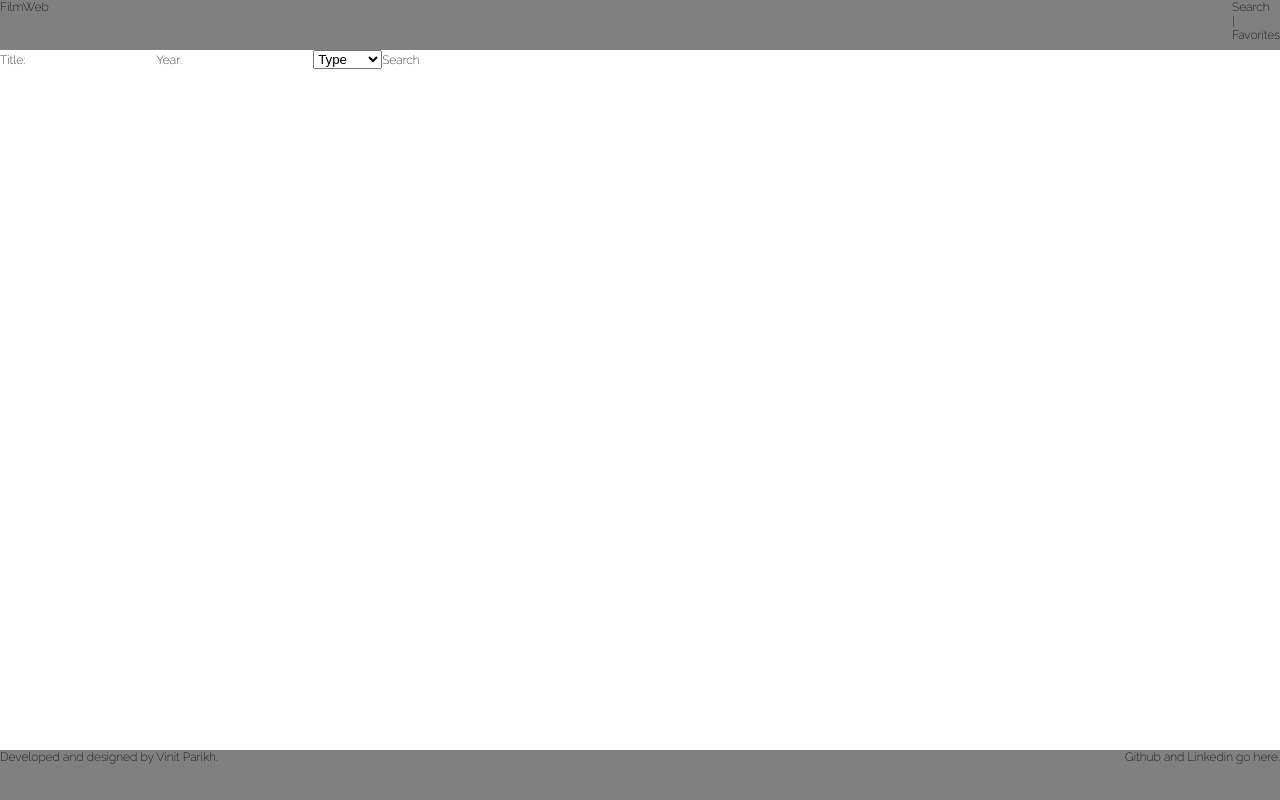
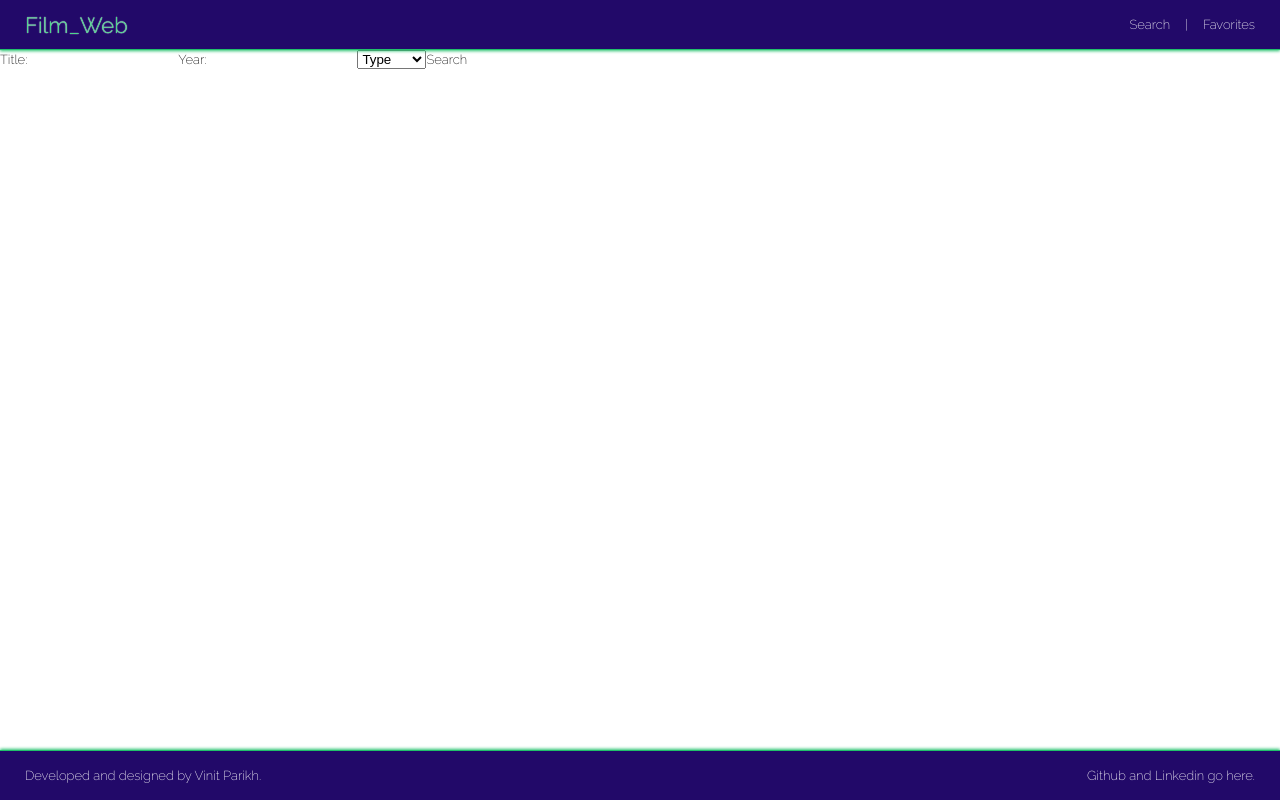
Before and after one commit to vinitp94/FilmWeb, a React app: page /favorites in a window 1280 px wide. Built offline with nearby package versions, Linux system fonts and the light colour scheme.

Commit message:
Nearly complete styling header and footer bars

```diff
--- a/app/stylesheets/base.css
+++ b/app/stylesheets/base.css
@@ -16,7 +16,15 @@ span, article, footer, time, small {
   box-sizing: inherit;
   background: transparent;
   font-family: 'Raleway', sans-serif;
-  font-size: 12px;
+  font-size: 13px;
+
+  --main: #220969;
+  --light-main: #7B5CD3;
+  --dark-main: #140442;
+  --light-fill: #CECDD1;
+  --dark-fill: #141317;
+  --light-accent: #4ED68D;
+  --accent: #21C06B;
 }
 
 ul {
@@ -52,7 +60,7 @@ input[type="submit"] {
 }
 
 .main {
-  /*height: calc(100vh - 100px);*/
-  height: 300px;
+  height: calc(100vh - 100px);
+  overflow-y: scroll;
   margin-top: 50px;
 }
--- a/app/stylesheets/nav.css
+++ b/app/stylesheets/nav.css
@@ -1,16 +1,49 @@
 .nav {
   position: fixed;
   display: flex;
-  background: grey;
+  background: var(--main);
   height: 50px;
   width: 100%;
   justify-content: space-between;
+  align-items: center;
+  color: white;
+  box-sizing: border-box;
 }
 
 #header {
   top: 0px;
+  border-bottom: 1px solid var(--accent);
+  box-shadow: 0px 1px 3px var(--accent);
 }
 
 #footer {
   bottom: 0px;
+  border-top: 1px solid var(--accent);
+  box-shadow: 0px -1px 3px var(--accent);
 }
+
+#left-half {
+  margin-left: 25px;
+}
+
+#right-half {
+  display: flex;
+  margin-right: 25px;
+}
+
+#right-half > * {
+  margin-left: 15px;
+}
+
+.nav-link:hover {
+  position: relative;
+  top: 2px;
+  color: var(--light-accent);
+}
+
+#title {
+  color: var(--light-accent);
+  font-size: 22px;
+  font-weight: 300;
+  text-shadow: 0px 0px 1px white;
+}
--- a/src/components/header/header.jsx
+++ b/src/components/header/header.jsx
@@ -10,7 +10,7 @@ class Header extends React.Component {
     return (
       <div className='nav' id='header'>
         <div id='left-half'>
-          <h1>FilmWeb</h1>
+          <h1 id='title'>Film_Web</h1>
         </div>
 
         <div id='right-half'>
--- a/src/filmweb.js
+++ b/src/filmweb.js
@@ -3,7 +3,7 @@ import ReactDOM from 'react-dom';
 import Root from './components/root';
 import configureStore from './store/store';
 
-import { searchMovies } from './actions/search_actions';
+import { searchMovies } from './util/omdb_api_util';
 
 document.addEventListener('DOMContentLoaded', () => {
   let store = configureStore();
--- a/src/util/omdb_api_util.js
+++ b/src/util/omdb_api_util.js
@@ -5,9 +5,10 @@ export const searchMovies = (title, year, type, page = 1) => {
     s: title,
     y: year,
     type: type,
-    page: page
+    page: page,
+    plot: 'full'
   });
-
+  debugger
   return $.ajax({
     method: 'GET',
     url: `https://www.omdbapi.com/?${query}`,
```
Also changed, not shown: app/bundle.js, 1 other file (tests, documents, lock files or other folders).
